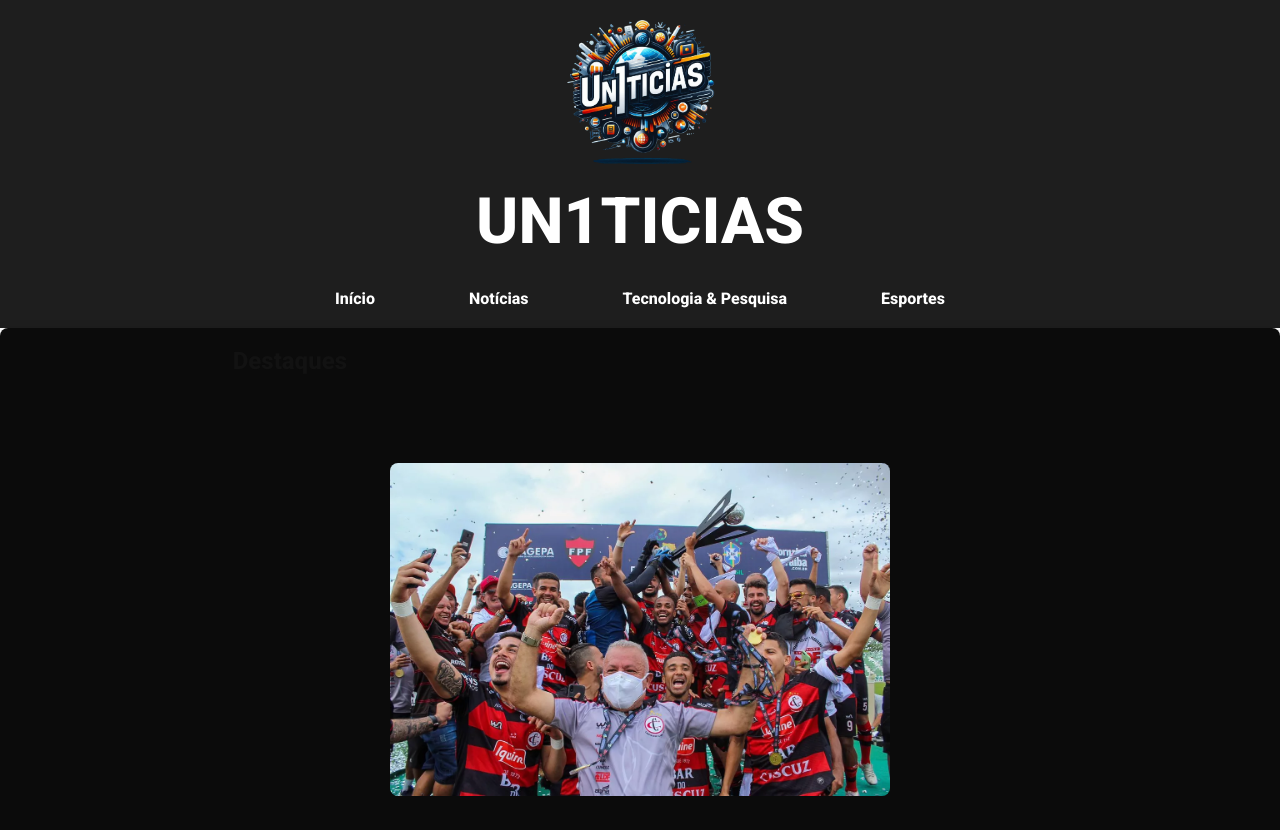
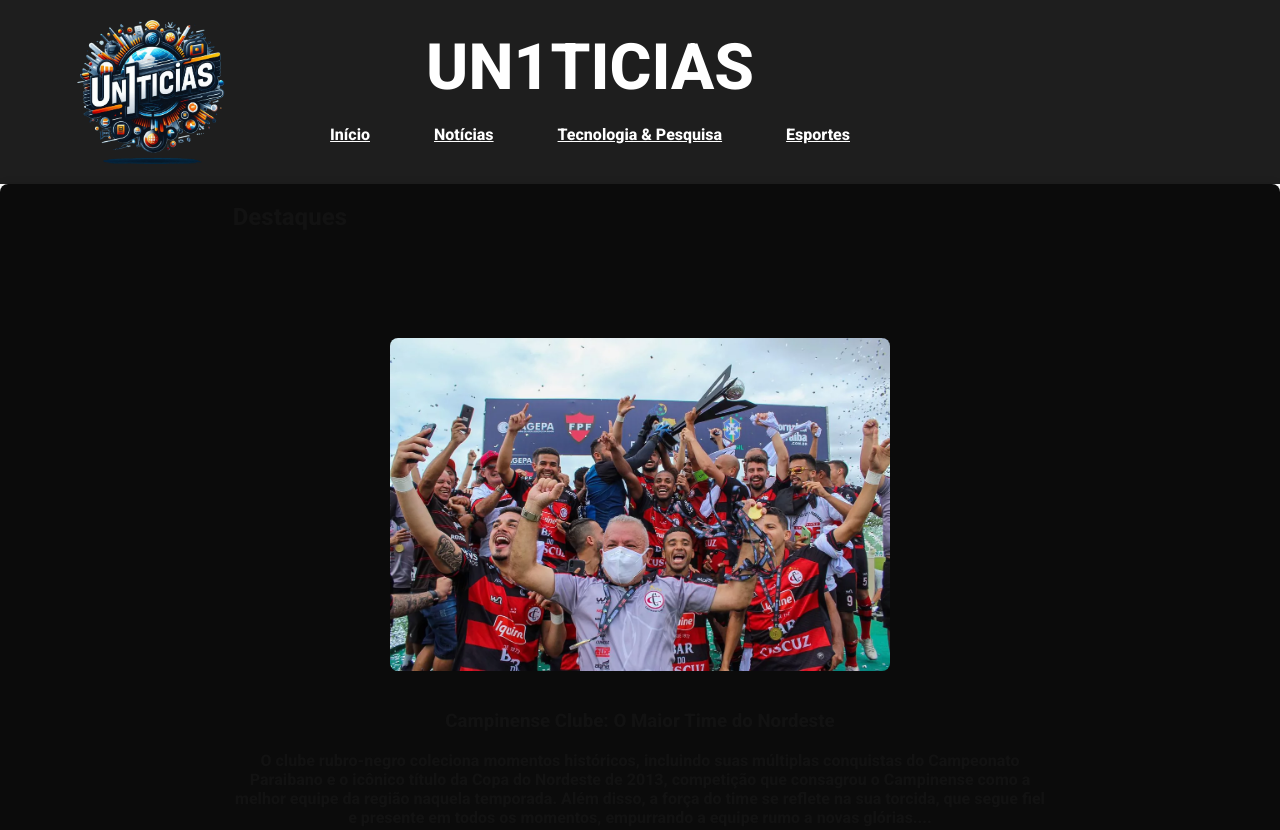
Before and after one commit to Yan-Rafael/1-St-HTMLPROJECT, a plain HTML site: page index.html in a window 1280 px wide. Shown: the top 830 px of the page. Drawn offline with nearby package versions, Linux system fonts and the light colour scheme.

Commit message:
padronização do cabeçalho

```diff
--- a/index.html
+++ b/index.html
@@ -3,6 +3,7 @@
 <head>
     <meta charset="UTF-8">
     <meta name="viewport" content="width=device-width, initial-scale=1.0">
+    <link rel="stylesheet" href="https://cdn.jsdelivr.net/npm/bootstrap-icons@1.11.3/font/bootstrap-icons.min.css">
     <title>UN1TICIAS - Notícias & Tecnologia</title>
     <link rel="stylesheet" href="style.css">
 </head>
@@ -10,13 +11,14 @@
     <header>
         <img src="./imagens/imagem logo projeto HTML.PNG" alt="Logo UN1TICIAS" class="logo">
 
-        <h1>UN1TICIAS</h1>
+
         <nav>
+            <h1>UN1TICIAS</h1>
             <ul>
-                <a href="index.html"><li>Início</li></a>
-                <a href="artigos/noticias.html"><li>Notícias</li></a>
-                <a href="artigos/tecnologia.html"><li>Tecnologia & Pesquisa</li></a>
-                <a href="artigos/esportes.html"><li>Esportes</li></a>
+                <li><a href="index.html">Início</a></li>
+                <li><a href="artigos/noticias.html">Notícias</li></a></li>
+                <li><a href="artigos/tecnologia.html">Tecnologia & Pesquisa</a></li>
+                <li><a href="artigos/esportes.html">Esportes</a></li>
             </ul>
         </nav>
     </header>
@@ -28,6 +30,7 @@
             </div>
             <div class="conteiner">
                 <h2>Destaques</h2>
+
             <article>
                 <img src="./imagens/Campeonato Paraibano.webp">
                 <h3>Campinense Clube: O Maior Time do Nordeste</h3>
--- a/style.css
+++ b/style.css
@@ -34,7 +34,7 @@ header {
     display: flex;
     justify-content: center;
     align-items: center;
-    flex-direction: column;
+
 }
 
 header img {
@@ -48,8 +48,13 @@ header h1 {
     font-weight: 1000;
     padding-bottom: 10px;
 }
-nav ul{
-    padding: 10px;
+nav {
+    display: flex;
+    justify-content: center;
+    align-items: center;
+    text-align: center;
+    flex-direction: column;
+    margin-right: 400px;
 
 }
 nav ul a{
@@ -57,7 +62,6 @@ nav ul a{
     text-align: center;
     padding: 20px;
     height: auto;
-    background-color: ;
     color: #fff;
 }
 nav ul li {
@@ -65,7 +69,7 @@ nav ul li {
     text-decoration: none;
     font-weight: bold;
     display: inline-block;
-    margin: 0 15px;
+    margin: 0px;
     padding: 10px;
 }
 nav ul a:hover {
```
Also changed, not shown: artigos/esportes.html (+2 -1 lines), artigos/noticias.html (+1 -5 lines), artigos/tecnologia.html (+2 -1 lines).
